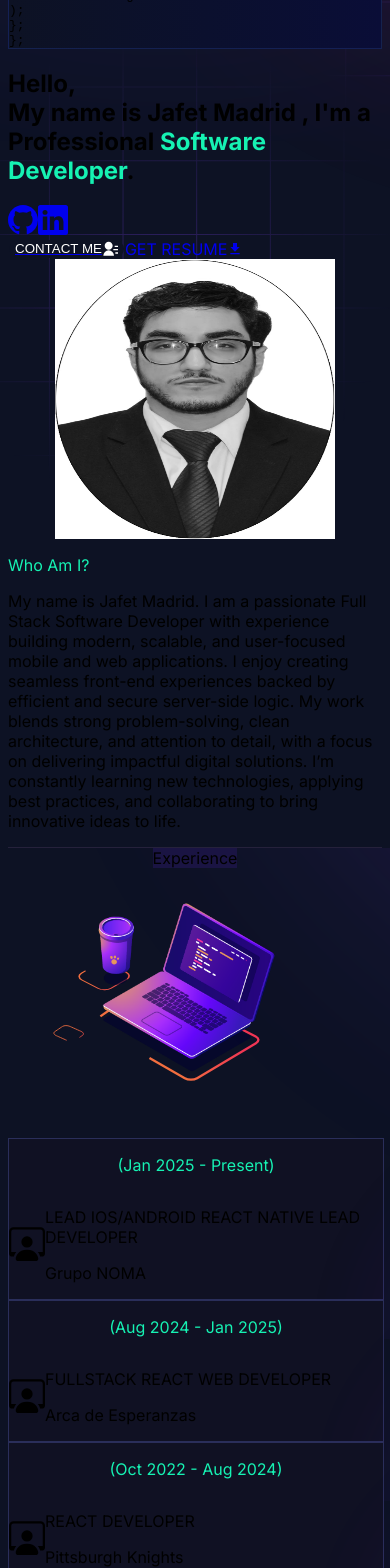
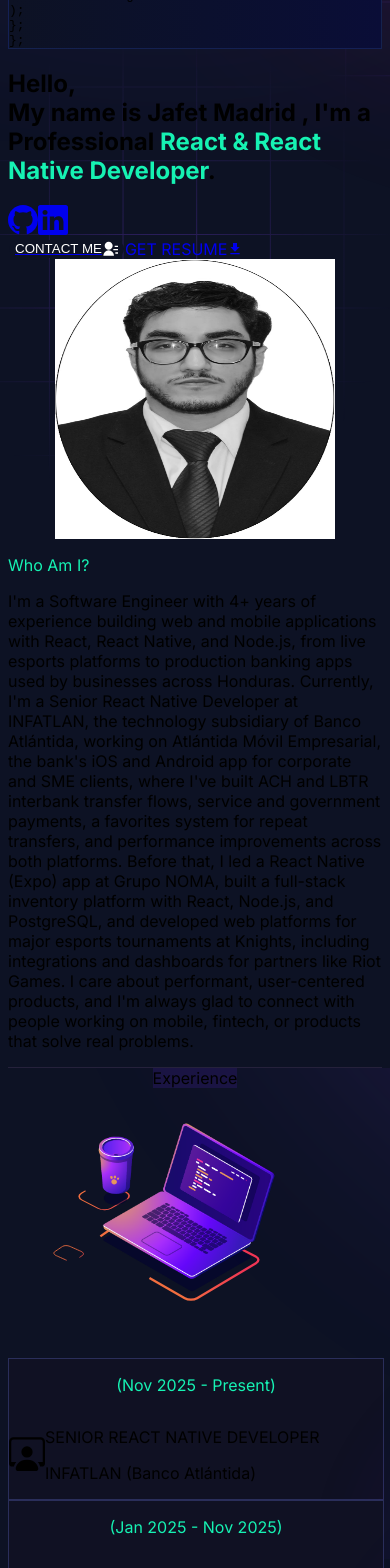
Before and after one commit to JaffMadrid/DeveloperPorftolio, a Next.js app: page / in a window 390 px wide. Shown: the part 1080-2648 px from the top of the page. Built offline with nearby package versions, Linux system fonts and the light colour scheme.

Commit message:
updating experience

```diff
--- a/app/components/homepage/projects/project-card.jsx
+++ b/app/components/homepage/projects/project-card.jsx
@@ -1,6 +1,7 @@
 // @flow strict
 
 import * as React from 'react';
+import { FaAppStoreIos, FaGooglePlay } from 'react-icons/fa';
 
 function ProjectCard({ project }) {
 
@@ -65,8 +66,9 @@ function ProjectCard({ project }) {
         </code>
       </div>
 
+      {(project.demo || project.appStore || project.playStore) && (
+        <div className="flex flex-wrap justify-center gap-3 px-4 lg:px-8 py-4">
           {project.demo && (
-        <div className="flex justify-center px-4 lg:px-8 py-4">
             <a
               href={project.demo}
               target="_blank"
@@ -75,6 +77,29 @@ function ProjectCard({ project }) {
             >
               View Live Demo
             </a>
+          )}
+          {project.appStore && (
+            <a
+              href={project.appStore}
+              target="_blank"
+              rel="noopener noreferrer"
+              className="flex items-center gap-2 bg-gradient-to-r from-violet-600 to-pink-500 text-white px-6 py-2 rounded-lg font-medium hover:from-violet-700 hover:to-pink-600 transition-all duration-300"
+            >
+              <FaAppStoreIos size={18} />
+              App Store
+            </a>
+          )}
+          {project.playStore && (
+            <a
+              href={project.playStore}
+              target="_blank"
+              rel="noopener noreferrer"
+              className="flex items-center gap-2 bg-gradient-to-r from-violet-600 to-pink-500 text-white px-6 py-2 rounded-lg font-medium hover:from-violet-700 hover:to-pink-600 transition-all duration-300"
+            >
+              <FaGooglePlay size={16} />
+              Google Play
+            </a>
+          )}
         </div>
       )}
     </div>
--- a/utils/data/experience.js
+++ b/utils/data/experience.js
@@ -1,20 +1,26 @@
 export const experiences = [
   {
     id: 1,
-    title: 'Lead IOS/Android React Native Lead Developer',
-    company: "Grupo NOMA",
-    duration: "(Jan 2025 - Present)"
+    title: "Senior React Native Developer",
+    company: "INFATLAN (Banco Atlántida)",
+    duration: "(Nov 2025 - Present)"
   },
   {
     id: 2,
-    title: "FullStack React Web Developer",
+    title: "Lead React Native Developer",
+    company: "Grupo NOMA",
+    duration: "(Jan 2025 - Nov 2025)"
+  },
+  {
+    id: 3,
+    title: "Fullstack React Developer",
     company: "Arca de Esperanzas",
     duration: "(Aug 2024 - Jan 2025)"
   },
-   {
-    id: 3,
+  {
+    id: 4,
     title: "React Developer",
-    company: "Pittsburgh Knights",
+    company: "Knights",
     duration: "(Oct 2022 - Aug 2024)"
   },
 ]
--- a/utils/data/personal-data.js
+++ b/utils/data/personal-data.js
@@ -1,8 +1,8 @@
 export const personalData = {
   name: "Jafet Madrid",
   profile: '/profile.jpg',
-  designation: "Software Developer",
-  description: "My name is Jafet Madrid. I am a passionate Full Stack Software Developer with experience building modern, scalable, and user-focused mobile and web applications. I enjoy creating seamless front-end experiences backed by efficient and secure server-side logic. My work blends strong problem-solving, clean architecture, and attention to detail, with a focus on delivering impactful digital solutions. I’m constantly learning new technologies, applying best practices, and collaborating to bring innovative ideas to life.",
+  designation: "React & React Native Developer",
+  description: "I'm a Software Engineer with 4+ years of experience building web and mobile applications with React, React Native, and Node.js, from live esports platforms to production banking apps used by businesses across Honduras. Currently, I'm a Senior React Native Developer at INFATLAN, the technology subsidiary of Banco Atlántida, working on Atlántida Móvil Empresarial, the bank's iOS and Android app for corporate and SME clients, where I've built ACH and LBTR interbank transfer flows, service and government payments, a favorites system for repeat transfers, and performance improvements across both platforms. Before that, I led a React Native (Expo) app at Grupo NOMA, built a full-stack inventory platform with React, Node.js, and PostgreSQL, and developed web platforms for major esports tournaments at Knights, including integrations and dashboards for partners like Riot Games. I care about performant, user-centered products, and I'm always glad to connect with people working on mobile, fintech, or products that solve real problems.",
   email: 'jafetmadrid.dev@gmail.com',
   phone: '+50433100429',
   address: 'Tegucigalpa, Honduras ',
--- a/utils/data/projects-data.js
+++ b/utils/data/projects-data.js
@@ -1,4 +1,15 @@
 export const projectsData = [
+    {
+        id: 0,
+        name: 'Atlántida Móvil Empresarial',
+        description: "Banco Atlántida's mobile banking app for corporate and SME clients on iOS and Android, developed at INFATLAN. Businesses use it to authorize and verify 400+ transaction types, including payroll, supplier, tax, and utility payments, with role-based access for authorizers, operators, and verifiers. I implemented ACH and LBTR interbank transfer flows, payments for local services, businesses, and government entities, a favorites system for repeat transfers, and performance improvements across both platforms.",
+        tools: ['React Native', 'iOS', 'Android', 'Xcode', 'TestFlight'],
+        role: 'Senior React Native Developer',
+        code: '',
+        demo: '',
+        appStore: 'https://apps.apple.com/app/id6504499705',
+        playStore: 'https://play.google.com/store/apps/details?id=hn.bancatlan.atlantidamovilcorporativo',
+    },
     {
         id: 1,
         name: 'Inventory and Sales System for Recycling Company',
@@ -40,4 +51,6 @@ export const projectsData = [
 //     role: '',
 //     code: '',
 //     demo: '',
+//     appStore: '',   // optional
+//     playStore: '',  // optional
 // },
```
Lines whose indentation alone changed are shown as unchanged.
